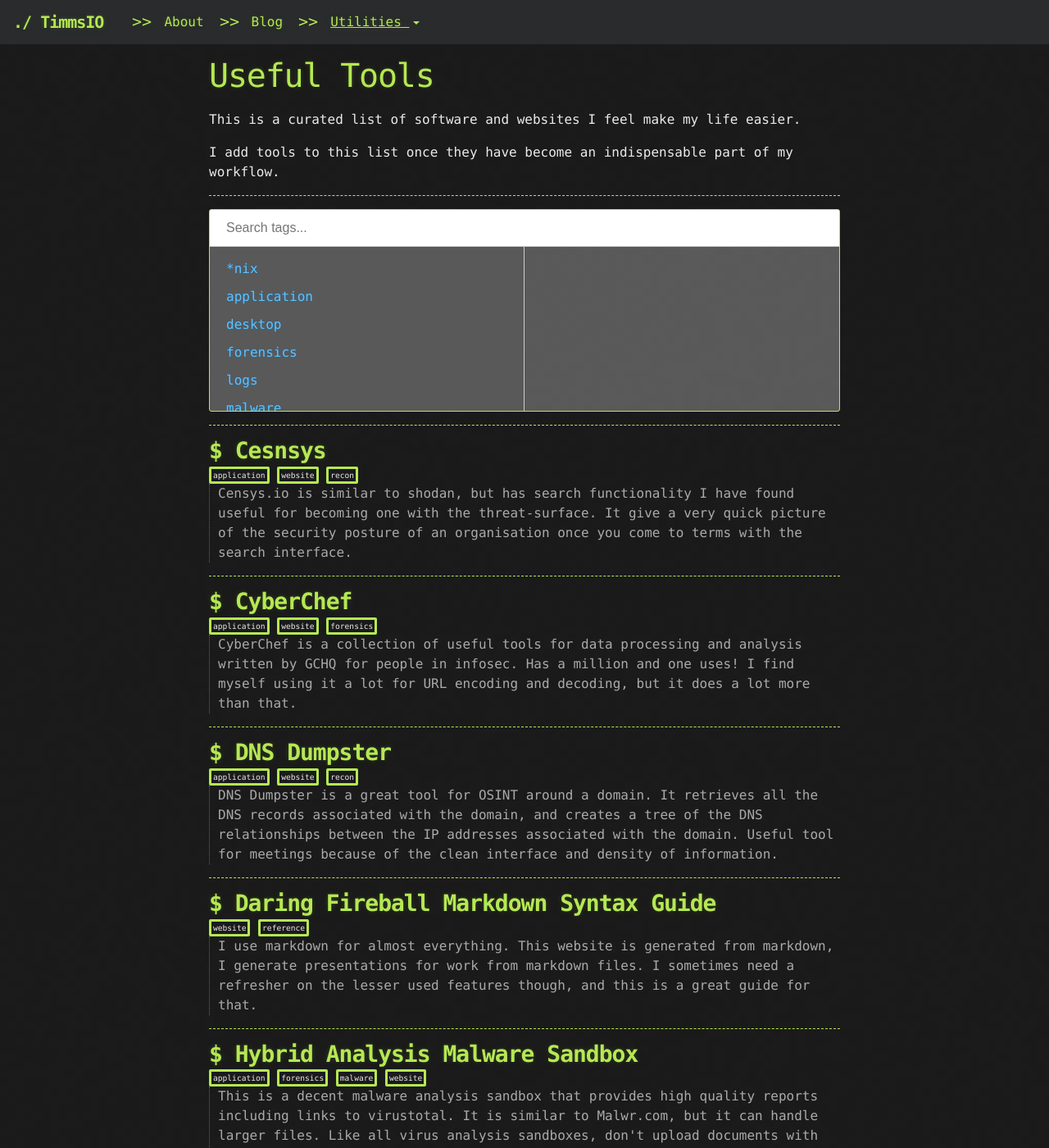
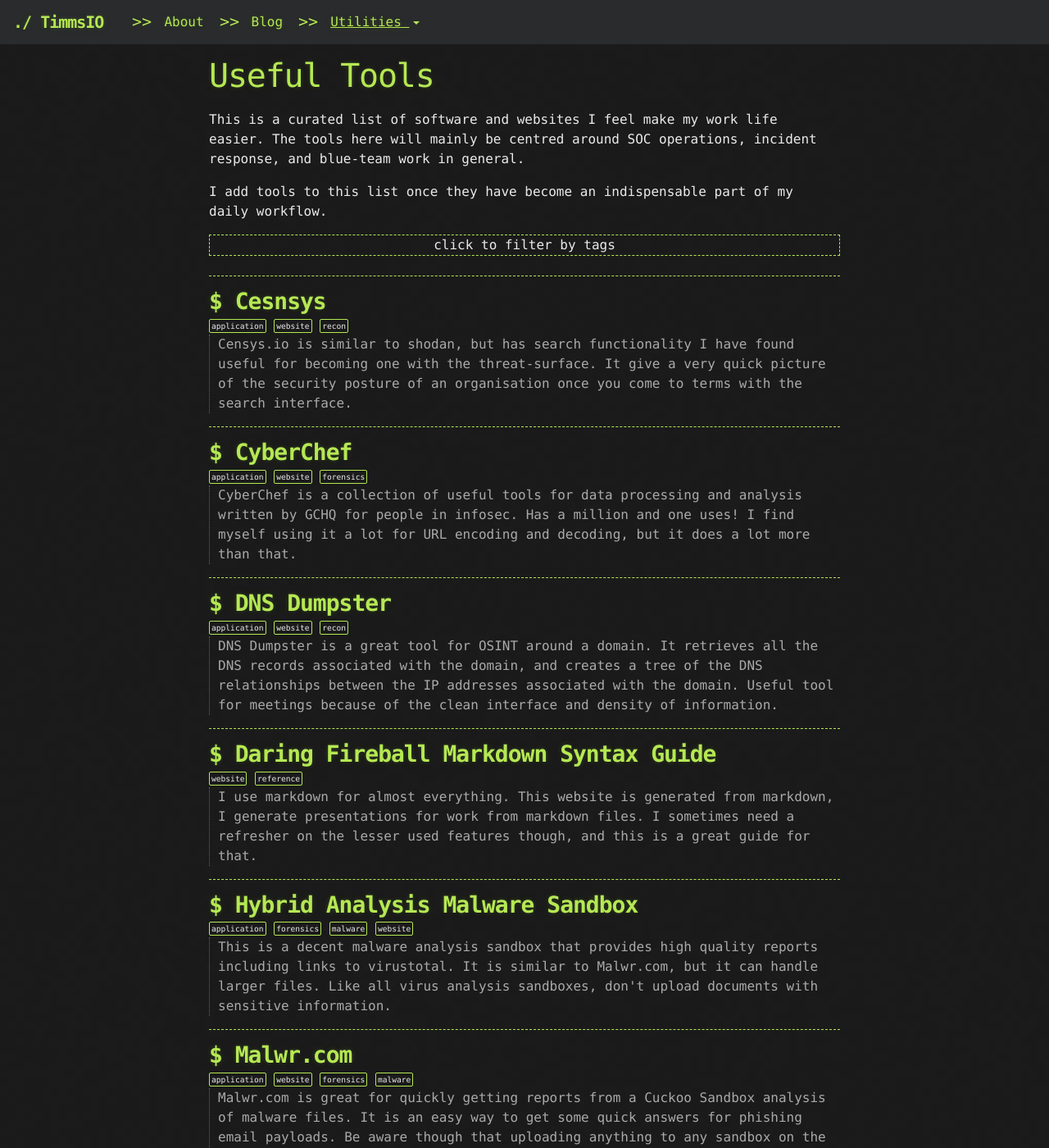
Before and after one commit to TimmsIO/timmsio.github.io, a Jekyll site: the page built from _pages/utils/tools.html, in a window 1280 px wide and 1400 px high. Shown: the whole window at 82% size. Built offline with Jekyll 4.4.1, drawn with Linux system fonts in a browser that asks for light colours; nearby versions of some CDN libraries.

Commit message:
tools filter

```diff
--- a/_config.yaml
+++ b/_config.yaml
@@ -25,25 +25,20 @@
 # Build settings
 markdown: kramdown
 permalink: pretty
-exclude: [
-  _excludes
-]
-include: [
-  _pages
-]
+exclude:
+  - Gemfile
+  - Gemfile.lock
+  - node_modules
+  - vendor/bundle/
+  - vendor/cache/
+  - vendor/gems/
+  - vendor/ruby/
+  - _excludes
+  - src
+  - node_modules
+include:
+  - _pages
 plugins:
   - jekyll-sitemap
   - jekyll-github-metadata
   - jekyll-seo-tag
-
-# Exclude from processing.
-# The following items will not be processed, by default. Create a custom list
-# to override the default setting.
-# exclude:
-#   - Gemfile
-#   - Gemfile.lock
-#   - node_modules
-#   - vendor/bundle/
-#   - vendor/cache/
-#   - vendor/gems/
-#   - vendor/ruby/
--- a/_includes/toolsList.html
+++ b/_includes/toolsList.html
@@ -1,20 +1,30 @@
-{% assign tools = site.data.utils.utilities | sort:"title" %}
-{% assign tags = site.data.utils.sortableTags | sort %}
+{% assign tools = site.data.utils.utilities | sort:"title" %} {% assign tags = site.data.utils.sortableTags | sort %}
 
-<div>
-  <select multiple="multiple" id="tags-select" style="width: 100%">
-    {% for tag in tags %}
-    <option>{{ tag }}</option>
-    {% endfor %}
-  </select>
+<noscript>
+  <div class="tools-filter-button">
+    enable JS to filter by tags
+  </div>
+</noscript>
+
+<div class="jsonly" style="display:none;">
+  <label class="tools-filter-button" for="item-1">
+    <span>
+      click to filter by tags
+    </span>
+  </label>
+  <input type="checkbox" name="one" id="item-1" onchange="filterCheckHandler(this);" checked>
+  <div class="hide">
+
+    <select multiple="multiple" id="tags-select" onchange="filterTools()">
+      {% for tag in tags %}
+      <option value="{{ tag }}">{{ tag }}</option>
+      {% endfor %}
+    </select>
+  </div>
 </div>
 
-<hr>
-
-
-{% for tool in tools %}
-{% if tool.title != '' %}
-<div class="link-panel-container" data-tags="{{ tool.tags | join: " " }}">
+<hr> {% for tool in tools %} {% if tool.title != '' %}
+<div class="link-panel-container" data-tags="[{{ tool.tags | join: " , " }}]">
   <a href="{{ tool.href }}" target="_blank" aria-label="{{ tool.aria }}">
     <span class="link-panel"></span>
   </a>
@@ -23,14 +33,13 @@
   {% if tool.tags.size >=1 %}
   <div class="tags-list">
     {% for tag in tool.tags %}
-      <span class="tool-tag">{{ tag }}</span>
+    <span class="tool-tag">{{ tag }}</span>
     {% endfor %}
   </div>
   {% endif %}
   <blockquote>
     <p>{{ tool.description }}</p>
   </blockquote>
+  <hr>
 </div>
-<hr>
-{% endif %}
-{% endfor %}
+{% endif %} {% endfor %}
--- a/_pages/utils/tools.html
+++ b/_pages/utils/tools.html
@@ -7,16 +7,11 @@
 ---
 
 <h1>Useful Tools</h1>
-<p  >
-    This is a curated list of software and websites I feel make my life easier.
-
+<p>
+    This is a curated list of software and websites I feel make my work life easier. The tools here will mainly be centred around SOC operations, incident response, and blue-team work in general.
 </p>
 <p>
-    I add tools to this list once they have become an indispensable part of my workflow.
-
+    I add tools to this list once they have become an indispensable part of my daily workflow.
 </p>
 
-
-<hr>
-
 {% include toolsList.html %}
--- a/_sass/jekyll-theme-hacker.scss
+++ b/_sass/jekyll-theme-hacker.scss
@@ -173,6 +173,7 @@
   span.tool-tag {
     font-size: 0.6em;
     border: solid;
+    border-width: 1px;
     border-color: #b5e853;
     border-radius: 2px;
     padding: 2px;
--- a/_sass/multiSelect.scss
+++ b/_sass/multiSelect.scss
@@ -1,8 +1,65 @@
+// stuff for toggling visibility
+#item-1 {
+  display: none;
+}
+.hide {
+	// width:50%;
+	// border:1px solid #000;
+	// background:red;
+	// max-height:99em;
+	// opacity:1;
+	// height:auto;
+	// overflow:hidden;
+	// transition:opacity 1.5s linear, max-height 1.5s linear;
+}
+
+#item-1:checked + div {
+  display: none;
+	opacity:0;
+	max-height:0;
+	border:none;
+}
+
+.tools-filter-button {
+    border-color: #b5e853;
+    border-style: dashed;
+    border-width: 1px;
+    text-align: center;
+    width:100%
+}
+.tools-filter-button:hover {
+    border-color: #b5e853;
+    border-style: dashed;
+    border-width: 1px;
+    background-color: #b5e853;
+    color: black;
+}
+
+
+// multiselect styles
+div.non-selected-wrapper {
+    a.item {
+        color: #b5e853;
+        text-shadow: initial;
+    }
+}
+
+div.selected-wrapper {
+    a.item.selected {
+        color: #b5e853;
+        text-shadow: initial;
+    }
+}
+
 .multi-wrapper {
     border: 1px solid #b5e853;
     border-radius: 3px;
     width: 100%;
     background:  rgba(255, 255, 255, 0.15);
+    input.search-input {
+        background:  rgba(255, 255, 255, 0.15);
+        color: #b5e853;
+    }
 }
 
 .multi-wrapper .non-selected-wrapper,
--- /dev/null
+++ b/assets/js/toolsFilter.js
@@ -0,0 +1,74 @@
+function filterCheckHandler(checkbox) {
+  if (checkbox.checked == true) {
+    showAllPanels();
+  } else {
+    filterTools();
+  }
+}
+
+function showAllPanels() {
+  var panels = $(document.getElementsByClassName('link-panel-container'));
+  for (var i = 0, len = panels.length; i < len; i++) {
+    showPanel(panels[i]);
+  }
+}
+
+function hidePanel(panel) {
+  panel.style.display = "none";
+}
+
+function showPanel(panel) {
+  panel.style.display = "block";
+}
+
+function evalTags(panelTags, filterTags) {
+
+  for (var i = 0, len = filterTags.length; i < len; i++) {
+    if (!panelTags.includes(filterTags[i])) {
+      return false;
+    }
+  }
+  return true;
+}
+
+function showPanelByTag(panel, filterTags) {
+  var tags = panel.dataset.tags;
+
+  if (evalTags(tags, filterTags)) {
+    panel.style.display = "block"
+  }
+}
+
+function getTagsSelected(options) {
+  var result = [];
+  var opt;
+
+  for (var i = 0, iLen = options.length; i < iLen; i++) {
+    opt = options[i];
+
+    if (opt.selected) {
+      result.push(opt.value || opt.text);
+    }
+  }
+  return result;
+}
+
+function filterTools() {
+  var filterTags = getTagsSelected($(document.getElementById('tags-select'))["0"].options);
+  var tools = $(document.getElementsByClassName('link-panel-container'));
+
+  // hide the panels to start
+  for (var i = 0, len = tools.length; i < len; i++) {
+    hidePanel(tools[i]);
+  }
+
+  // show the panels for each tag
+  for (var j = 0, len = tools.length; j < len; j++) {
+    showPanelByTag(tools[j], filterTags);
+  }
+}
+
+var select = document.getElementById('tags-select');
+multi(select, {
+    search_placeholder: 'Search tags...',
+});
```
Also changed, not shown: _includes/scripts.html (+6 -6 lines), gruntfile.js (added, +23 -0 lines), package.json (added, +26 -0 lines), .gitmodules, 3 other files.
